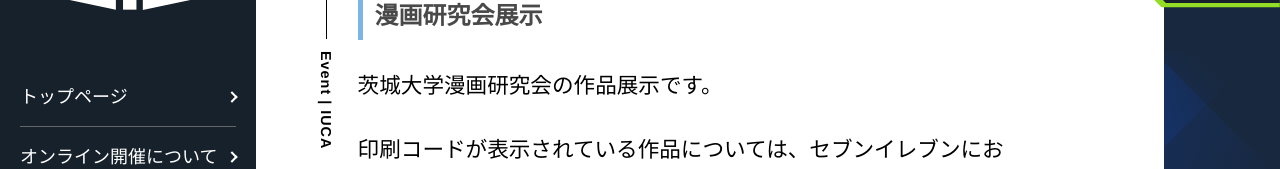
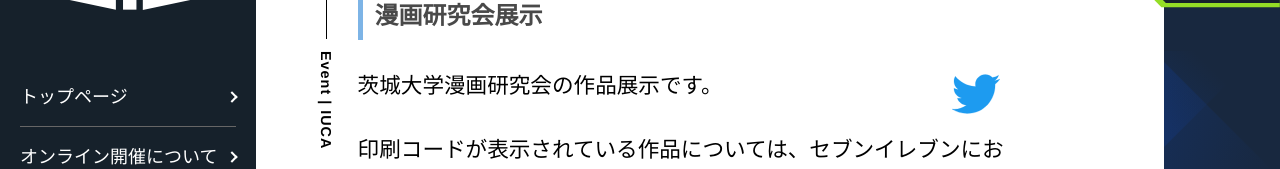
Before and after one commit to kougakusai/kougakusai-hp, a Next.js app: page /event/mangakenkyukai in a window 1280 px wide. Shown: the part 169-338 px from the top of the page. Built offline with nearby package versions, Linux system fonts and the light colour scheme.

Commit message:
Twitterリンク追記

```diff
--- a/src/components/modules/Exhibition/SocialLinks.tsx
+++ b/src/components/modules/Exhibition/SocialLinks.tsx
@@ -22,12 +22,12 @@ const SocialLinks: VFC<Props> = (props) => {
     {
       title: `${props.name}のTwitter`,
       url: props.twitter,
-      icon: <TwitterIcon className="w-[32px] h-[32px] m-auto text-[#1D9BF0]" />,
+      icon: <TwitterIcon className="w-16 h-16 m-auto text-[#1D9BF0]" />,
     },
     {
       title: `${props.name}のInstagram`,
       url: props.instagram,
-      icon: <InstagramIcon className="w-[32px] h-[32px] m-auto" />,
+      icon: <InstagramIcon className="w-16 h-16 m-auto" />,
     },
   ];
 
@@ -35,17 +35,17 @@ const SocialLinks: VFC<Props> = (props) => {
     <ul
       className={clsx(
         props.className,
-        "flex flex-wrap justify-evenly text-black"
+        "flex flex-wrap justify-evenly mb-4 mx-4 text-black"
       )}
     >
       {accounts.map(({ title, url, icon }) => {
         return (
           url && (
-            <li key={title} className="flex w-[44px]">
+            <li key={title} className="flex w-16">
               <a
                 title={title}
                 href={url}
-                className="text-[20px] w-[44px] p-[6px] underline text-k-blue-dark text-center align-middle"
+                className="text-[20px] w-full underline text-k-blue-dark text-center align-middle"
                 target="_blank"
                 rel="noopener noreferrer"
               >
--- a/src/pages/event/mangakenkyukai.tsx
+++ b/src/pages/event/mangakenkyukai.tsx
@@ -15,9 +15,7 @@ const info = {
   name: "漫画研究会",
   nameen: "IUCA",
   link: {
-    //TODO
-    hp: "#",
-    twitter: "#",
+    twitter: "https://twitter.com/iuca_unofficial",
   },
   introduction: "茨城大学漫画研究会の作品展示です。",
   pcexp: (
@@ -92,14 +90,10 @@ export default function Mangakenkyukai() {
         <section className="flex-col text-[1.5rem] k-lg:text-[1.8rem] p-4">
           <Subtitle text={`${info.name}展示`} />
           <div>
-            {/* <div className="border-2 text-center float-right">
-              <span>{info.name}リンク</span>
-              <SocialLinks
-                name={info.name}
-                hp={info.link.hp}
-                twitter={info.link.twitter}
-              />
-            </div> */}
+            <div className="text-center float-right">
+              {/* <span>{info.name}</span> */}
+              <SocialLinks name={info.name} twitter={info.link.twitter} />
+            </div>
             <p>{info.introduction}</p>
             <br />
             <p>{isAvail && info.pcexp}</p>
```
